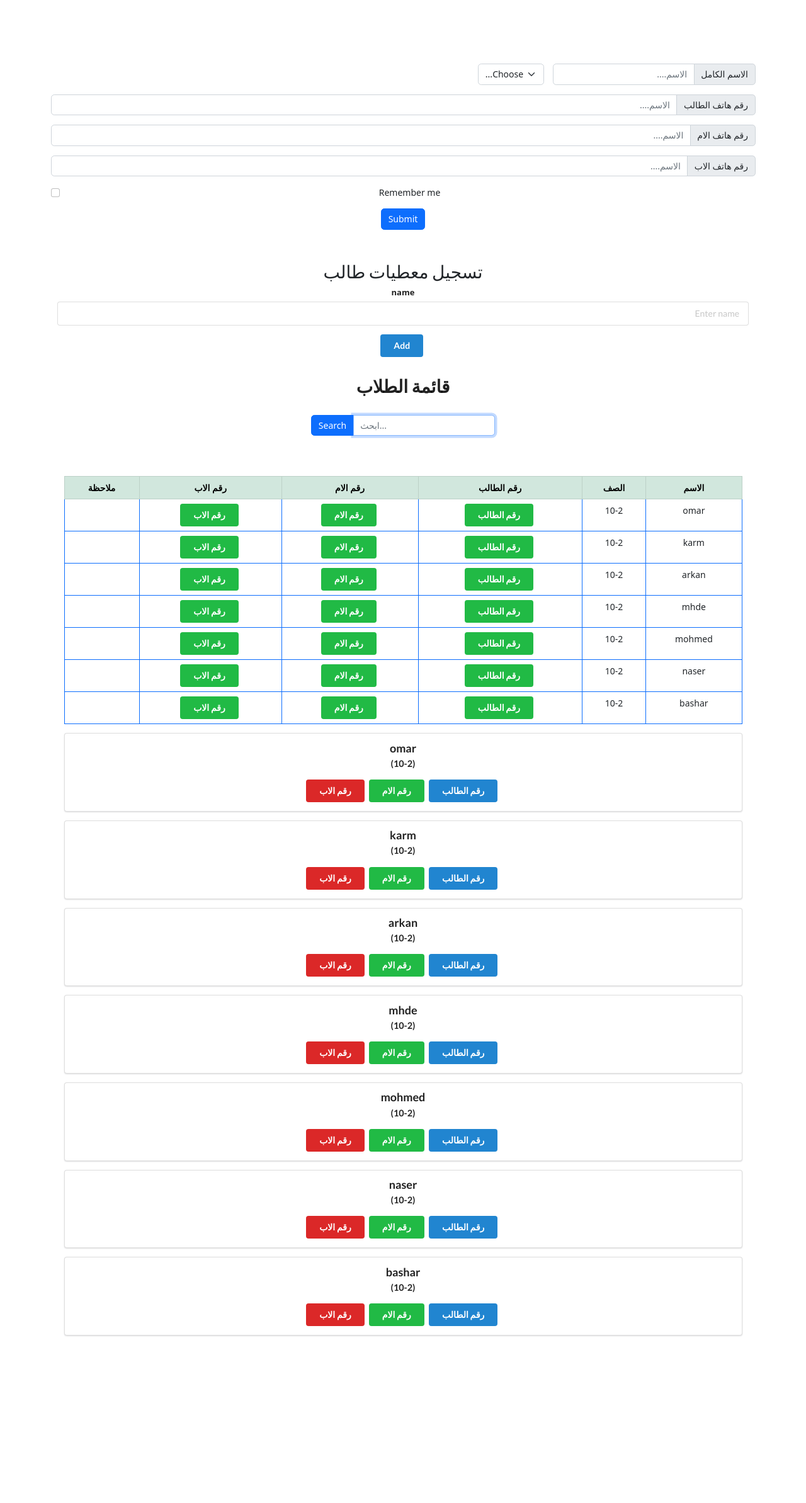
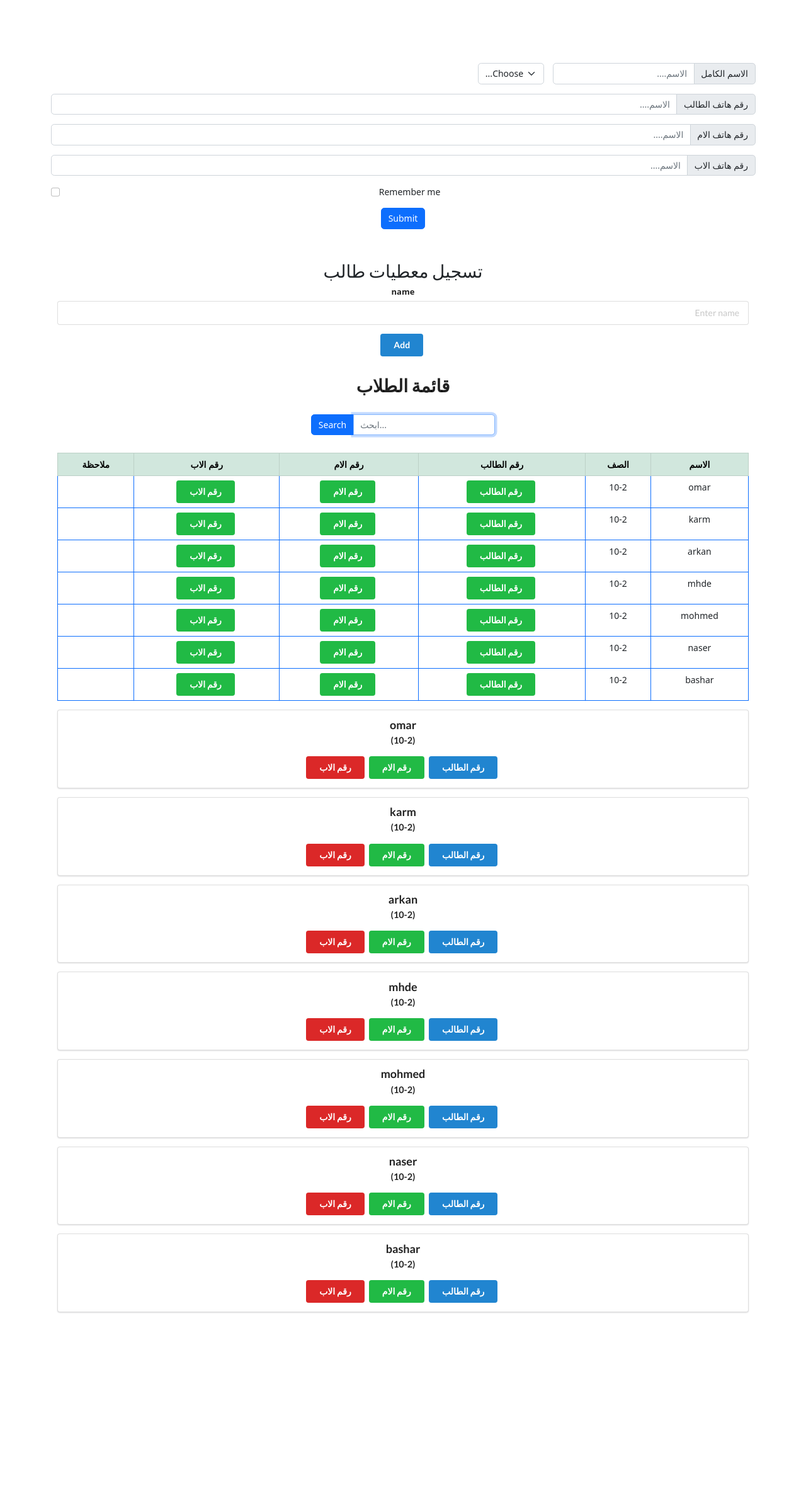
Before and after one commit to rshedsfa/connectapp, a Flask app: page / in a window 1280 px wide. Shown: the whole page at 63% size. After the commit the page ends 2085 px from the top, so only its background shows below. Run offline with Flask 2, Linux system fonts and the light colour scheme; data comes from the database, SQL or seed files in the repository.

Commit message:
any text

```diff
--- a/static/styles.css
+++ b/static/styles.css
@@ -7,6 +7,7 @@
 
 #block_main{
     margin-top: 50px;
+    margin: auto;
 }
 
 #search_button{
@@ -22,9 +23,9 @@
     margin: 3em;
 }
 
-.chart_table{
-    background: red;
-}
+#chart_table{
+
+    }
 
 input[type='text']{
     direction: rtl;
@@ -37,9 +38,9 @@ table{
     text-align: center;
 }
 
+
 body{
     text-align: center;
-    margin: auto;
 }
 
 
@@ -55,6 +56,6 @@ body{
     max-width: auto;
 }
 
-.col-12{
+.field{
     margin-top: 15px;
 }
--- a/templates/index.html
+++ b/templates/index.html
@@ -2,9 +2,6 @@
 {% extends "layout.html" %}
 
 {% block body %}
-
-
-
 
 
 
@@ -33,25 +30,25 @@
 
 
 
-    <div class="col-12">
+    <div class="field col-12">
         <label class="visually-hidden" for="inlineFormInputGroupUsername">Username</label>
         <div class="input-group">
         <input type="text" class="form-control" id="inlineFormInputGroupUsername" placeholder="الاسم....">
         <div class="input-group-text">رقم هاتف الطالب</div>
         </div>
-    <div class="col-12">
+    <div class="field col-12">
         <label class="visually-hidden" for="inlineFormInputGroupUsername">Username</label>
         <div class="input-group">
         <input type="text" class="form-control" id="inlineFormInputGroupUsername" placeholder="الاسم....">
         <div class="input-group-text">رقم هاتف الام</div>
     </div>
-        <div class="col-12">
+        <div class="field col-12">
         <label class="visually-hidden" for="inlineFormInputGroupUsername">Username</label>
         <div class="input-group">
         <input type="text" class="form-control" id="inlineFormInputGroupUsername" placeholder="الاسم....">
         <div class="input-group-text">رقم هاتف الاب</div>
         </div>
-        <div class="col-12">
+        <div class="field col-12">
             <div class="form-check">
                 <input class="form-check-input" type="checkbox" id="inlineFormCheck">
                 <label class="form-check-label" for="inlineFormCheck">
@@ -61,7 +58,7 @@
         </div>
 
 
-        <div class="col-12">
+        <div class="field col-12">
         <button type="submit" class="btn btn-primary">Submit</button>
         </div>
     </form>
@@ -133,9 +130,9 @@
 
 
 {% block main %}
-<div id="block_main" class="container">
+<div id="block_main" class="">
 
-    <table class="table table-bordered border-primary" id="chart_table" width="50%">
+    <table class="table table-bordered border-primary" id="chart_table">
       <tr class="table-success">
           <th>الاسم</th>
           <th> الصف</th>
@@ -165,8 +162,8 @@
 
 {% endblock %}
 
+</table>
 </div>
-</table>
 
 
 
```
